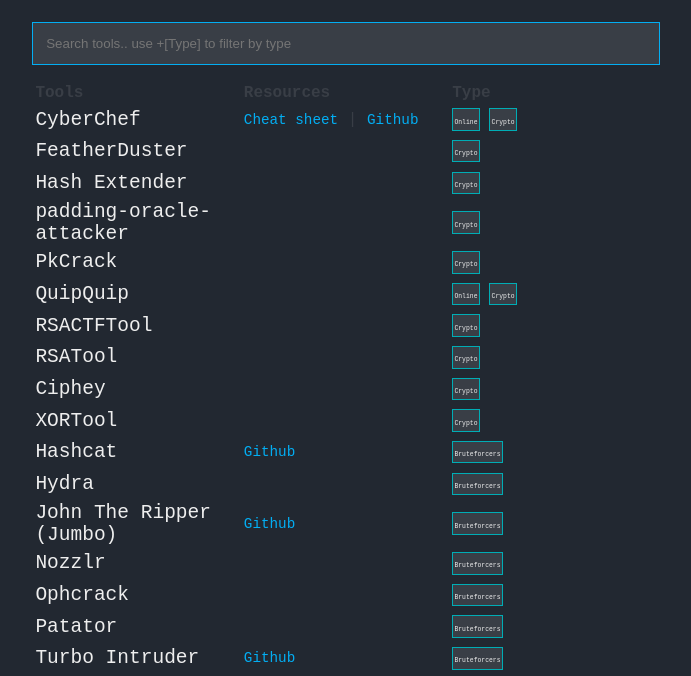
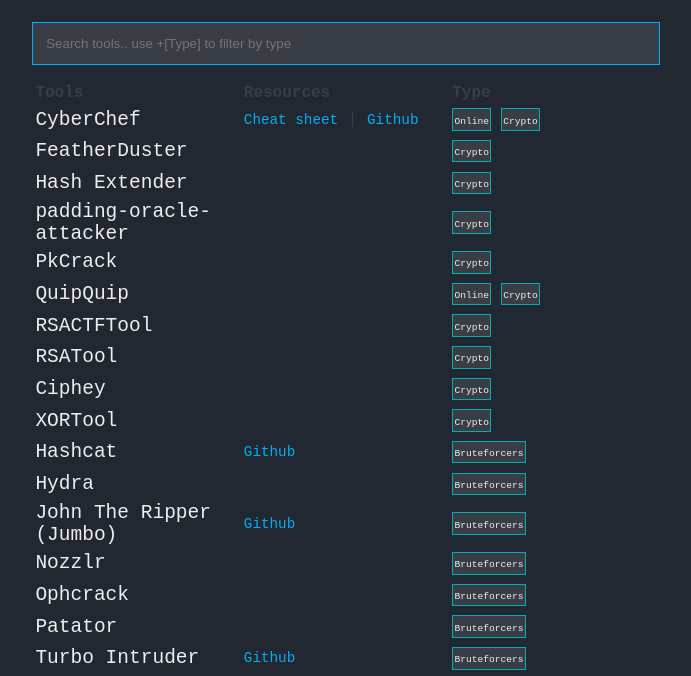
Before and after one commit to Pizus/T00lz, a plain HTML site: page index.html in a window 1280 px wide. Shown: the part 99-775 px from the top of the page, without its empty margins (294-985 px from the left). Drawn offline with nearby package versions, Linux system fonts and the light colour scheme.

Commit message:
Update style.css

```diff
--- a/styles/style.css
+++ b/styles/style.css
@@ -26,7 +26,7 @@
      font-size: 110%;
    }
    .crypto, .online, .brutforcers, .exploits, .forensics, .networking, .reversing, .steganography, .web, .osint, .services {
-     font-size: 0.5vw
+     font-size: 0.75vw;
    }
 }
 
```
